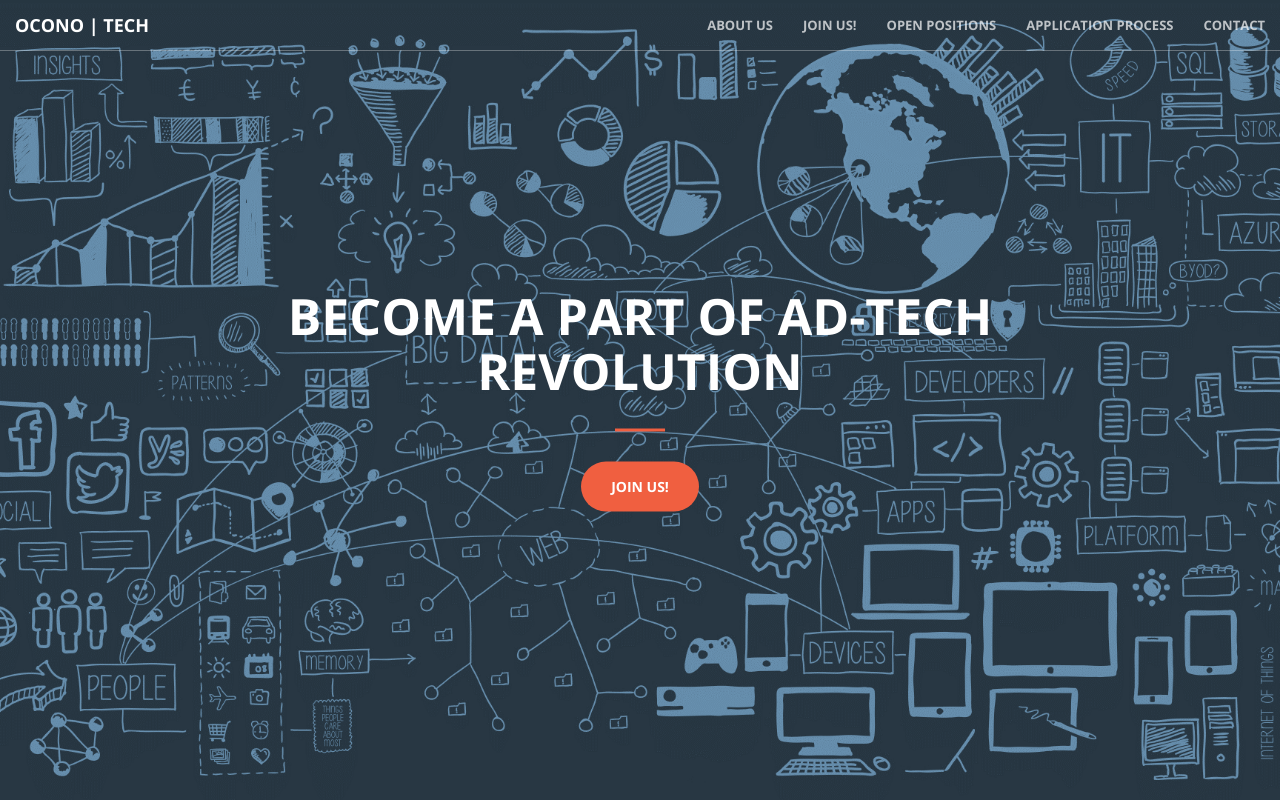
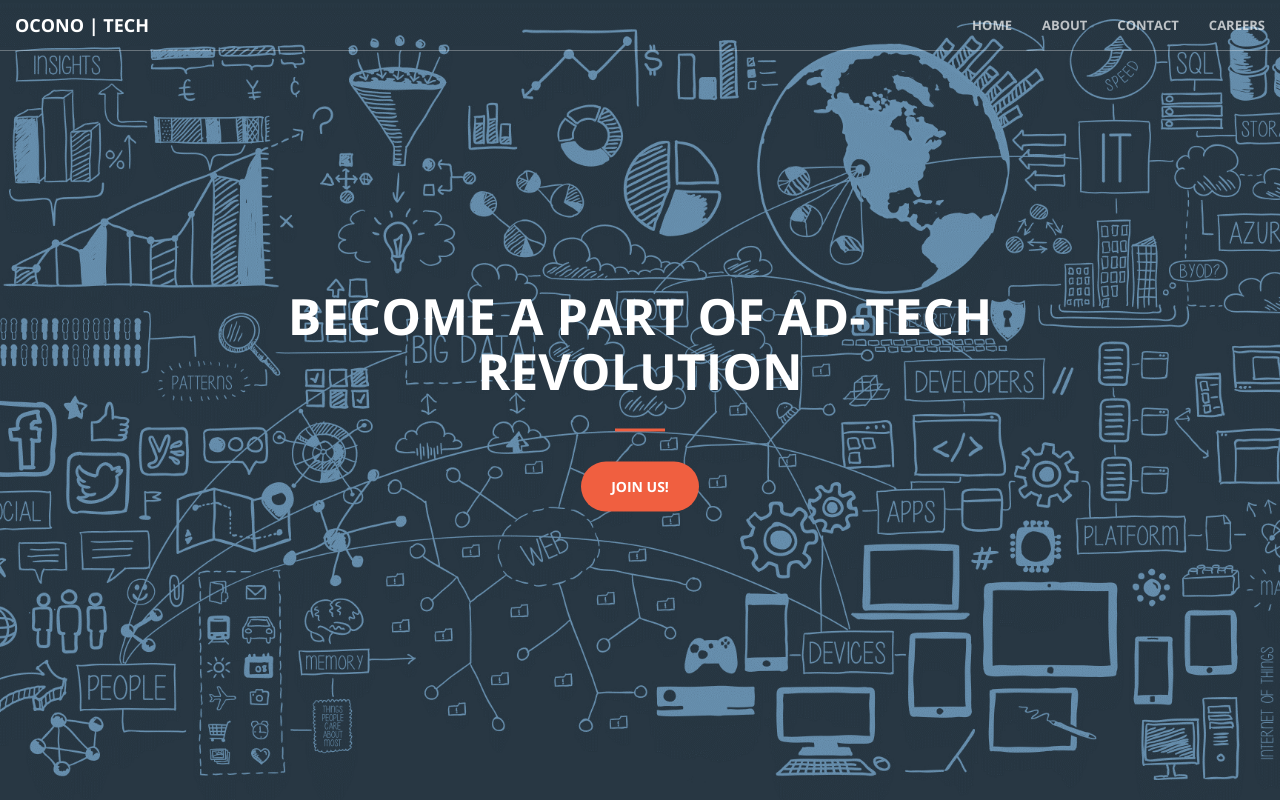
Before and after one commit to adini121/hiring_website_ocono, a website: page careers.html in a window 1280 px wide. Shown: the top 800 px of the page. Drawn offline with nearby package versions, Linux system fonts and the light colour scheme; files that its build step writes are made by us from their sources.

Commit message:
same nav menu for all pages

```diff
--- a/careers.html
+++ b/careers.html
@@ -54,19 +54,16 @@
             <div class="collapse navbar-collapse" id="bs-example-navbar-collapse-1">
                 <ul class="nav navbar-nav navbar-right">
                   <li>
-                      <a class="page-scroll" href="about.html">About Us</a>
+                      <a class="page-scroll" href="index.html">Home</a>
                   </li>
                   <li>
-                      <a class="page-scroll" href="careers.html#working">Join Us!</a>
-                  </li>
-                  <li>
-                      <a class="page-scroll" href="careers.html#jobs">Open Positions</a>
-                  </li>
-                  <li>
-                      <a class="page-scroll" href="careers.html#timeline">Application Process</a>
+                      <a class="page-scroll" href="about.html">About</a>
                   </li>
                   <li>
                       <a class="page-scroll" href="index.html#contact">Contact</a>
+                  </li>
+                  <li>
+                      <a class="page-scroll" href="careers.html">Careers</a>
                   </li>
                 </ul>
             </div>
```
Also changed, not shown: about.html (+2 -14 lines), index.html (+5 -2 lines), 1 other file.
